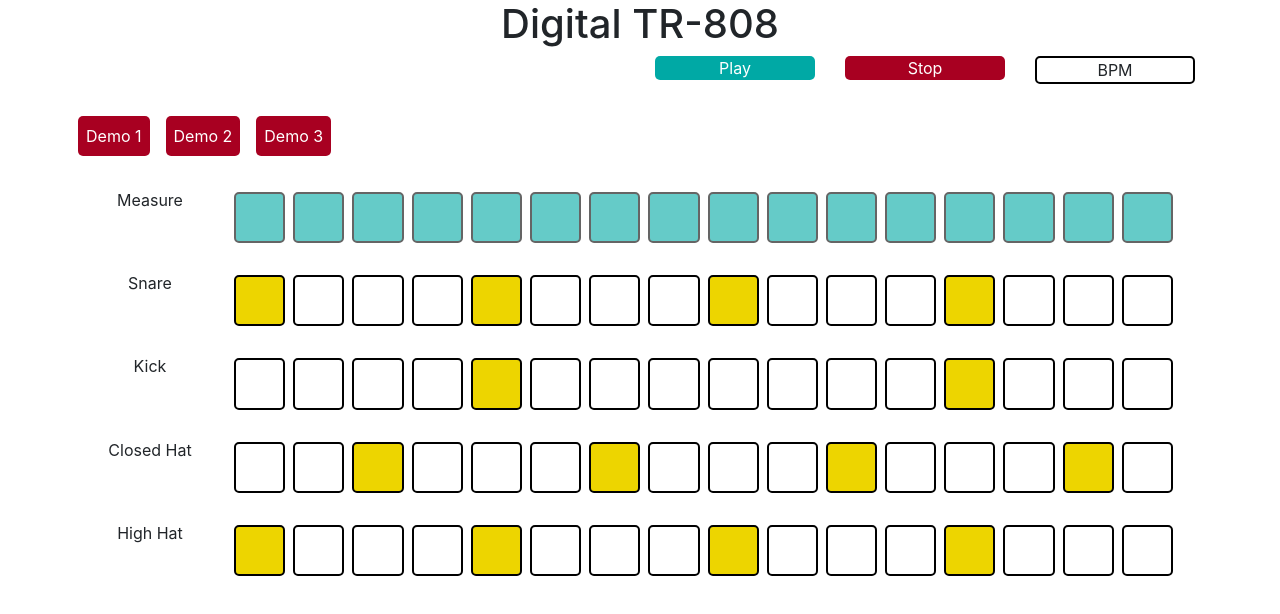
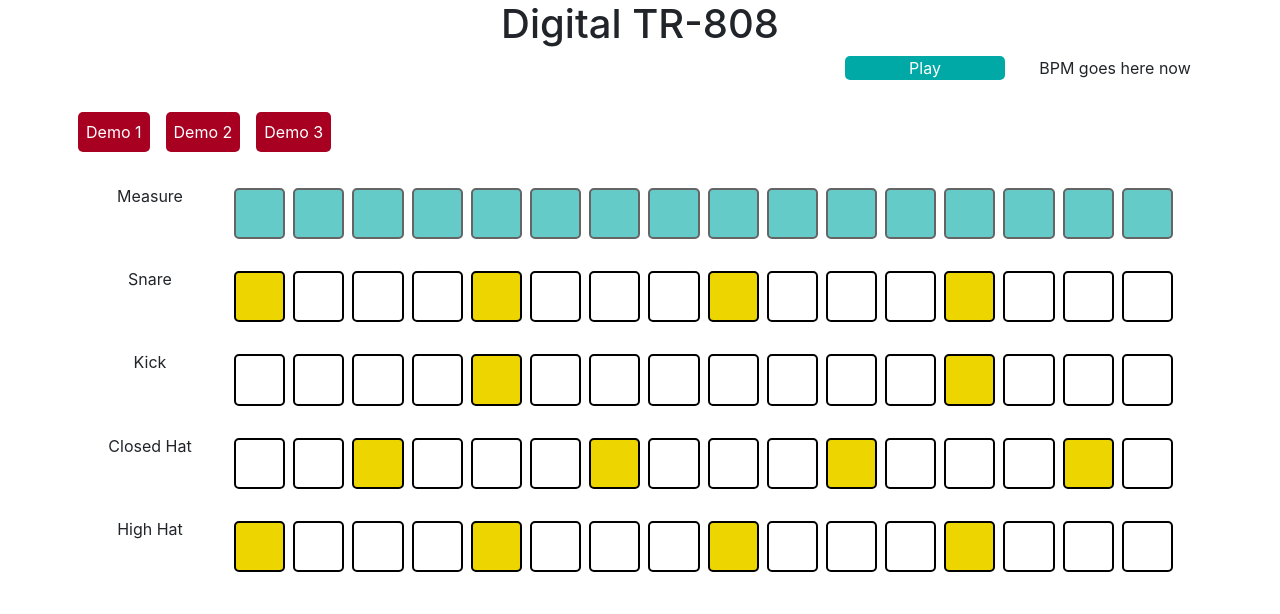
Before and after one commit to mermatriarchy/h-adonis-tr-808, a React app: page / in a window 1280 px wide. Shown: the top 614 px of the page. Built offline with nearby package versions, Linux system fonts and the light colour scheme; the HTML template or start-up script is replaced by a standard one.

Commit message:
reconfigure master controls, add playing state

```diff
--- a/src/App.js
+++ b/src/App.js
@@ -1,15 +1,27 @@
-import React from 'react';
+import React, { useState } from 'react';
 import MasterControls from './components/MasterControls';
 import Machine from './components/Machine';
 import { Container } from 'react-bootstrap';
 
 export default function App() {
+  const [isPlaying, setIsPlaying] = useState(false);
+
+  const togglePlay = () => {
+    if (isPlaying) {
+      setIsPlaying(false);
+    }
+    else {
+      setIsPlaying(true);
+    }
+  }
 
   return (
     <>
       <Container>
         <header><h1>Digital TR-808</h1></header>
-        <MasterControls />
+        <MasterControls
+          handlePlay={togglePlay}
+        />
         <Machine />
       </Container>
     </>
--- a/src/components/MasterControls.js
+++ b/src/components/MasterControls.js
@@ -1,23 +1,21 @@
 import React from 'react';
-import Play from './Play';
-import Stop from './Stop';
-import Tempo from './Tempo';
 
 import { Row, Col } from 'react-bootstrap';
 
-export default function MasterControls() {
+export default function MasterControls(props) {
   return (
     <>
       <Row>
         {/* Do play & stop need to be separate? TBD, but I suspect no */}
-        <Col md={{span: 2, offset: 6}}>
-            <Play />
-          </Col>
+        <Col md={{span: 2, offset: 8}}>
+          <div className="green-bg" onClick={props.handlePlay}>
+            Play
+          </div>
+        </Col>
         <Col md={2}>
-            <Stop />
-          </Col>
-        <Col md={2}>
-            <Tempo />
+          <div>
+            BPM goes here now
+          </div>
         </Col>
       </Row>
     </>
--- a/src/components/Play.js
+++ /dev/null
@@ -1,9 +0,0 @@
-import React from 'react';
-
-export default function Play() {
-  return (
-    <>
-      <div className="green-bg">Play</div>
-    </>
-  );
-}
--- a/src/components/Stop.js
+++ /dev/null
@@ -1,9 +0,0 @@
-import React from 'react';
-
-export default function Stop() {
-  return (
-    <>
-      <div className="red-bg">Stop</div>
-    </>
-  );
-}
--- a/src/components/Tempo.js
+++ /dev/null
@@ -1,9 +0,0 @@
-import React from 'react';
-
-export default function Tempo() {
-  return (
-    <>
-      <div className="outline">BPM</div>
-    </>
-  );
-}
```
Also changed, not shown: 1 other file (tests, documents, lock files or other folders).
